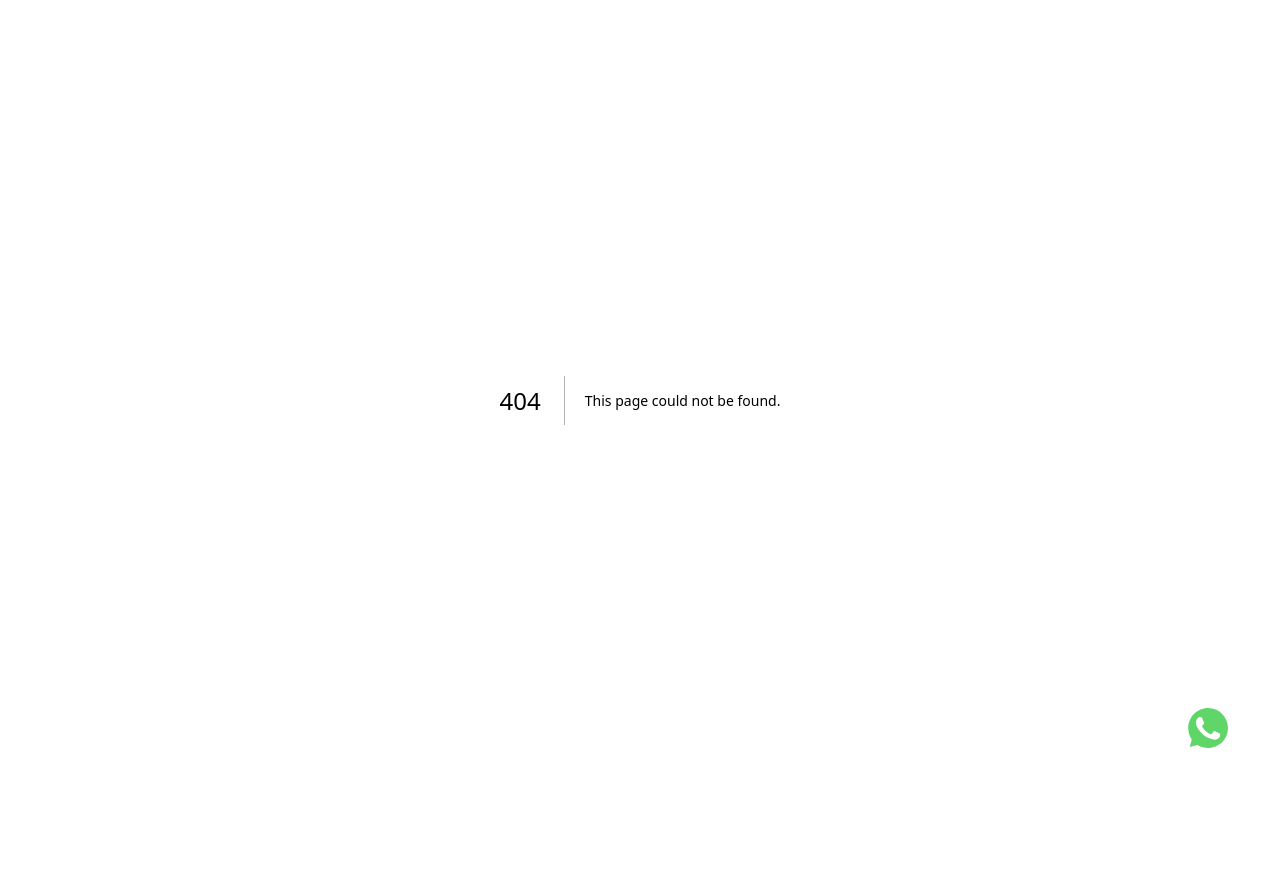
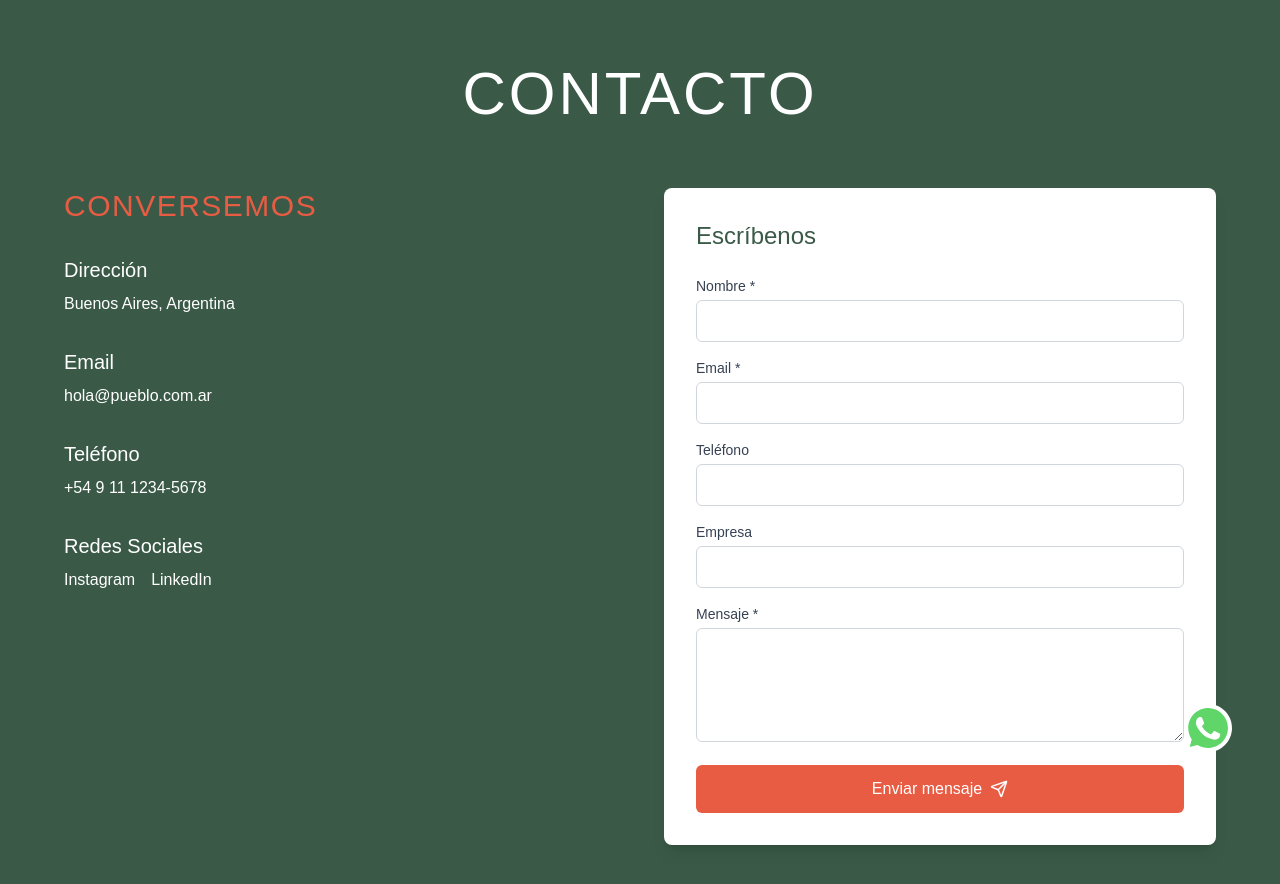
Before and after one commit to pueblobranding/pueblo, a Next.js app: page /contacto in a window 1280 px wide. Before the commit this address had no page. Shown: the top 884 px of the page. Before the commit the page ends 800 px from the top, so only its background shows below. Built offline with nearby package versions, Linux system fonts and the light colour scheme.

Commit message:
Add ContactoSection component and create NosotrosPage to include contact form

```diff
--- /dev/null
+++ b/app/contacto/page.tsx
@@ -0,0 +1,10 @@
+import ContactoSection from "@/components/contacto"
+import NosotrosSection from "@/components/nosotros-section"
+
+export default function NosotrosPage() {
+  return (
+    <>
+      <ContactoSection />
+    </>
+  )
+}
--- /dev/null
+++ b/components/contacto.tsx
@@ -0,0 +1,190 @@
+"use client"
+
+import type React from "react"
+
+import { useState } from "react"
+import { Send } from "lucide-react"
+
+export default function ContactoSection() {
+  const [formData, setFormData] = useState({
+    nombre: "",
+    email: "",
+    telefono: "",
+    empresa: "",
+    mensaje: "",
+  })
+
+  const [formStatus, setFormStatus] = useState<{
+    submitted: boolean
+    success: boolean
+    message: string
+  }>({
+    submitted: false,
+    success: false,
+    message: "",
+  })
+
+  const handleChange = (e: React.ChangeEvent<HTMLInputElement | HTMLTextAreaElement>) => {
+    const { name, value } = e.target
+    setFormData((prev) => ({
+      ...prev,
+      [name]: value,
+    }))
+  }
+
+  const handleSubmit = (e: React.FormEvent) => {
+    e.preventDefault()
+    // Simulación de envío exitoso
+    setFormStatus({
+      submitted: true,
+      success: true,
+      message: "¡Gracias por contactarnos! Te responderemos a la brevedad.",
+    })
+    // En un caso real, aquí iría la lógica para enviar el formulario a un servidor
+  }
+
+  return (
+    <section className="min-h-screen bg-[#3a5a47] py-16 px-4">
+      <div className="container mx-auto max-w-6xl">
+        {/* Título principal */}
+        <h1 className="text-white text-4xl md:text-5xl lg:text-6xl font-light text-center mb-16 tracking-wider">
+          CONTACTO
+        </h1>
+
+        <div className="grid grid-cols-1 md:grid-cols-2 gap-12">
+          {/* Información de contacto */}
+          <div className="text-white">
+            <h2 className="text-[#e85c44] text-3xl font-light mb-8 tracking-wider">CONVERSEMOS</h2>
+
+            <div className="space-y-8">
+              <div>
+                <h3 className="text-xl font-light mb-2">Dirección</h3>
+                <p className="font-light">Buenos Aires, Argentina</p>
+              </div>
+
+              <div>
+                <h3 className="text-xl font-light mb-2">Email</h3>
+                <a href="mailto:hola@pueblo.com.ar" className="font-light hover:text-[#e85c44] transition-colors">
+                  hola@pueblo.com.ar
+                </a>
+              </div>
+
+              <div>
+                <h3 className="text-xl font-light mb-2">Teléfono</h3>
+                <a href="tel:+5491112345678" className="font-light hover:text-[#e85c44] transition-colors">
+                  +54 9 11 1234-5678
+                </a>
+              </div>
+
+              <div>
+                <h3 className="text-xl font-light mb-2">Redes Sociales</h3>
+                <div className="flex space-x-4">
+                  <a href="#" className="hover:text-[#e85c44] transition-colors">
+                    Instagram
+                  </a>
+                  <a href="#" className="hover:text-[#e85c44] transition-colors">
+                    LinkedIn
+                  </a>
+                </div>
+              </div>
+            </div>
+          </div>
+
+          {/* Formulario de contacto */}
+          <div className="bg-white p-8 rounded-lg shadow-lg">
+            <h2 className="text-[#3a5a47] text-2xl font-light mb-6">Escríbenos</h2>
+
+            {formStatus.submitted && formStatus.success ? (
+              <div className="bg-green-50 border border-green-200 text-green-700 p-4 rounded-md">
+                {formStatus.message}
+              </div>
+            ) : (
+              <form onSubmit={handleSubmit} className="space-y-4">
+                <div>
+                  <label htmlFor="nombre" className="block text-sm font-medium text-gray-700 mb-1">
+                    Nombre *
+                  </label>
+                  <input
+                    type="text"
+                    id="nombre"
+                    name="nombre"
+                    value={formData.nombre}
+                    onChange={handleChange}
+                    required
+                    className="w-full px-3 py-2 border border-gray-300 rounded-md focus:outline-none focus:ring-1 focus:ring-[#e85c44]"
+                  />
+                </div>
+
+                <div>
+                  <label htmlFor="email" className="block text-sm font-medium text-gray-700 mb-1">
+                    Email *
+                  </label>
+                  <input
+                    type="email"
+                    id="email"
+                    name="email"
+                    value={formData.email}
+                    onChange={handleChange}
+                    required
+                    className="w-full px-3 py-2 border border-gray-300 rounded-md focus:outline-none focus:ring-1 focus:ring-[#e85c44]"
+                  />
+                </div>
+
+                <div>
+                  <label htmlFor="telefono" className="block text-sm font-medium text-gray-700 mb-1">
+                    Teléfono
+                  </label>
+                  <input
+                    type="tel"
+                    id="telefono"
+                    name="telefono"
+                    value={formData.telefono}
+                    onChange={handleChange}
+                    className="w-full px-3 py-2 border border-gray-300 rounded-md focus:outline-none focus:ring-1 focus:ring-[#e85c44]"
+                  />
+                </div>
+
+                <div>
+                  <label htmlFor="empresa" className="block text-sm font-medium text-gray-700 mb-1">
+                    Empresa
+                  </label>
+                  <input
+                    type="text"
+                    id="empresa"
+                    name="empresa"
+                    value={formData.empresa}
+                    onChange={handleChange}
+                    className="w-full px-3 py-2 border border-gray-300 rounded-md focus:outline-none focus:ring-1 focus:ring-[#e85c44]"
+                  />
+                </div>
+
+                <div>
+                  <label htmlFor="mensaje" className="block text-sm font-medium text-gray-700 mb-1">
+                    Mensaje *
+                  </label>
+                  <textarea
+                    id="mensaje"
+                    name="mensaje"
+                    value={formData.mensaje}
+                    onChange={handleChange}
+                    required
+                    rows={4}
+                    className="w-full px-3 py-2 border border-gray-300 rounded-md focus:outline-none focus:ring-1 focus:ring-[#e85c44]"
+                  ></textarea>
+                </div>
+
+                <button
+                  type="submit"
+                  className="flex items-center justify-center w-full bg-[#e85c44] text-white py-3 px-6 rounded-md hover:bg-[#d04e39] transition-colors"
+                >
+                  <span className="mr-2">Enviar mensaje</span>
+                  <Send size={18} />
+                </button>
+              </form>
+            )}
+          </div>
+        </div>
+      </div>
+    </section>
+  )
+}
```
